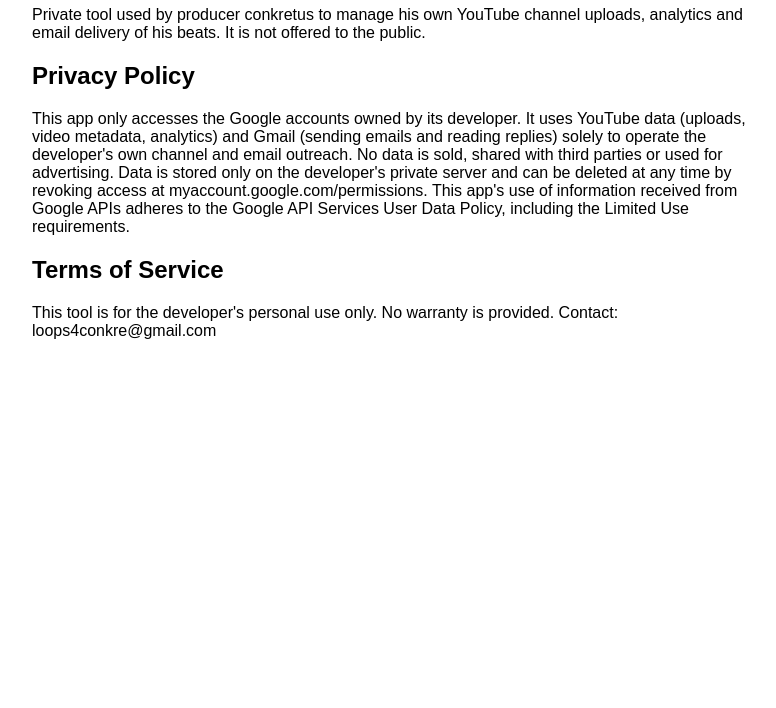
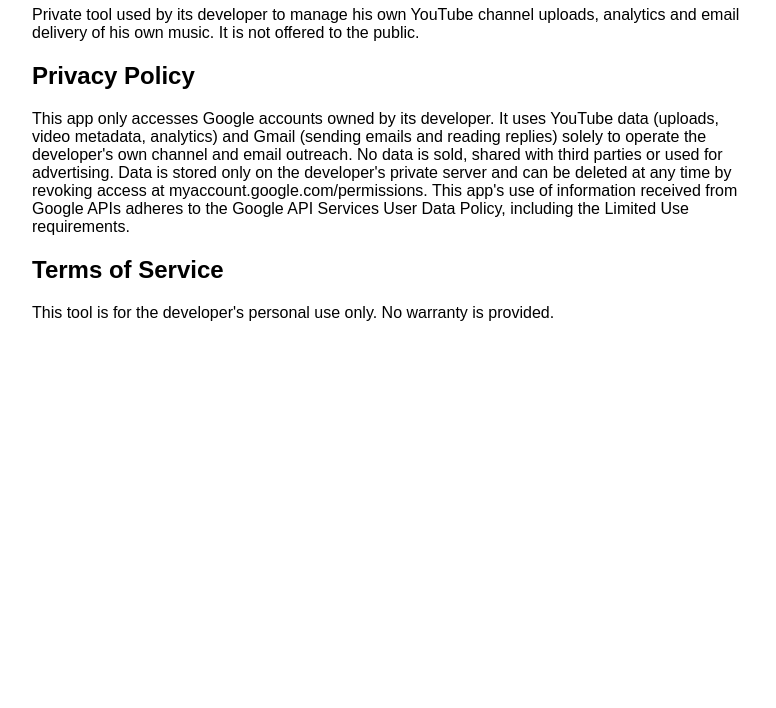
Before and after one commit to andrewharoldbm/andrewharoldbm.github.io, a plain HTML site: page index.html in a window 1280 px wide. Shown: the part 92-800 px from the top of the page, without its empty margins (248-1024 px from the left). Drawn offline with Linux system fonts and the light colour scheme.

Commit message:
Update index.html

```diff
--- a/index.html
+++ b/index.html
@@ -1 +1 @@
-<!DOCTYPE html><html lang="en"><head><meta charset="utf-8"><title>conkretus beats</title></head><body style="font-family:sans-serif;max-width:720px;margin:40px auto;padding:0 16px"><h1>conkretus beats</h1><p>Private tool used by producer conkretus to manage his own YouTube channel uploads, analytics and email delivery of his beats. It is not offered to the public.</p><h2 id="privacy">Privacy Policy</h2><p>This app only accesses the Google accounts owned by its developer. It uses YouTube data (uploads, video metadata, analytics) and Gmail (sending emails and reading replies) solely to operate the developer's own channel and email outreach. No data is sold, shared with third parties or used for advertising. Data is stored only on the developer's private server and can be deleted at any time by revoking access at myaccount.google.com/permissions. This app's use of information received from Google APIs adheres to the Google API Services User Data Policy, including the Limited Use requirements.</p><h2 id="terms">Terms of Service</h2><p>This tool is for the developer's personal use only. No warranty is provided. Contact: loops4conkre@gmail.com</p></body></html>
+<!DOCTYPE html><html lang="en"><head><meta charset="utf-8"><title>Beat Manager</title></head><body style="font-family:sans-serif;max-width:720px;margin:40px auto;padding:0 16px"><h1>Beat Manager</h1><p>Private tool used by its developer to manage his own YouTube channel uploads, analytics and email delivery of his own music. It is not offered to the public.</p><h2 id="privacy">Privacy Policy</h2><p>This app only accesses Google accounts owned by its developer. It uses YouTube data (uploads, video metadata, analytics) and Gmail (sending emails and reading replies) solely to operate the developer's own channel and email outreach. No data is sold, shared with third parties or used for advertising. Data is stored only on the developer's private server and can be deleted at any time by revoking access at myaccount.google.com/permissions. This app's use of information received from Google APIs adheres to the Google API Services User Data Policy, including the Limited Use requirements.</p><h2 id="terms">Terms of Service</h2><p>This tool is for the developer's personal use only. No warranty is provided.</p></body></html>
```
